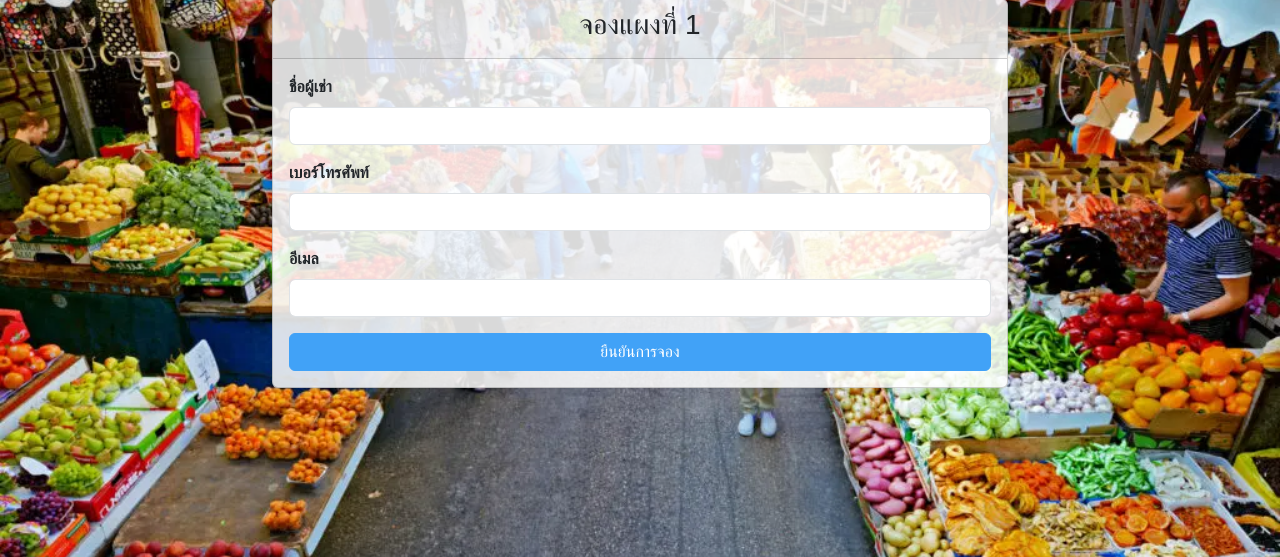
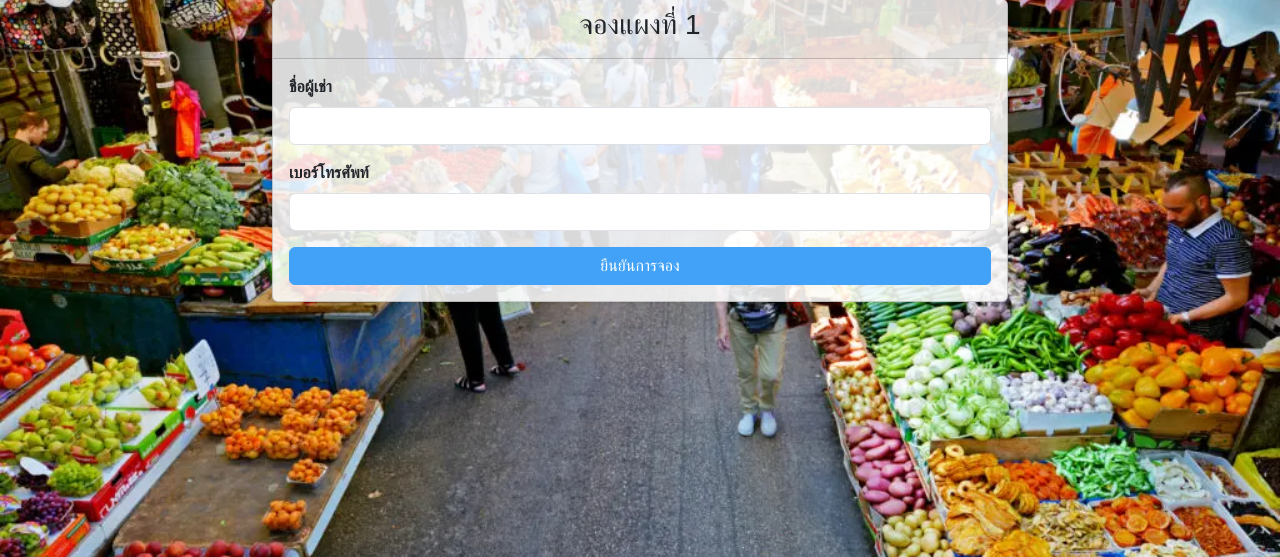
Before and after one commit to zutterjostar-dotcom/market-stall-booking-app, a Flask app: page /book/1 in a window 1280 px wide. Shown: the part 105-662 px from the top of the page. Run offline with Flask 3, Linux system fonts and the light colour scheme.

Commit message:
Your commit message here

```diff
--- a/templates/book.html
+++ b/templates/book.html
@@ -25,10 +25,7 @@
                         <label for="vendor_phone" class="form-label">เบอร์โทรศัพท์</label>
                         <input type="tel" class="form-control" id="vendor_phone" name="vendor_phone" required>
                     </div>
-                    <div class="mb-3">
-                        <label for="vendor_email" class="form-label">อีเมล</label>
-                        <input type="email" class="form-control" id="vendor_email" name="vendor_email" required>
-                    </div>
+
                     <div class="d-grid gap-2">
                         <button type="submit" class="btn btn-primary">ยืนยันการจอง</button>
                     </div>
```
